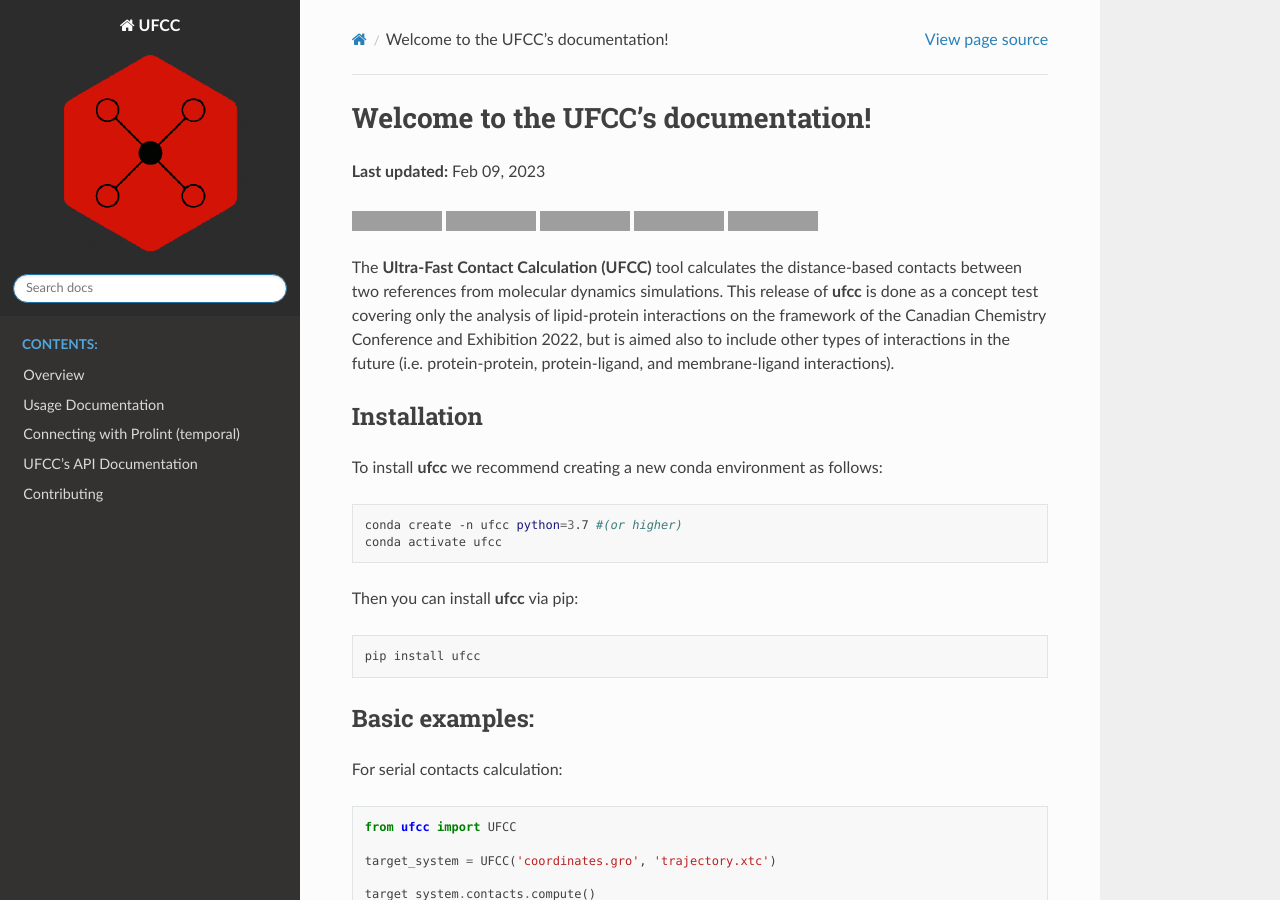
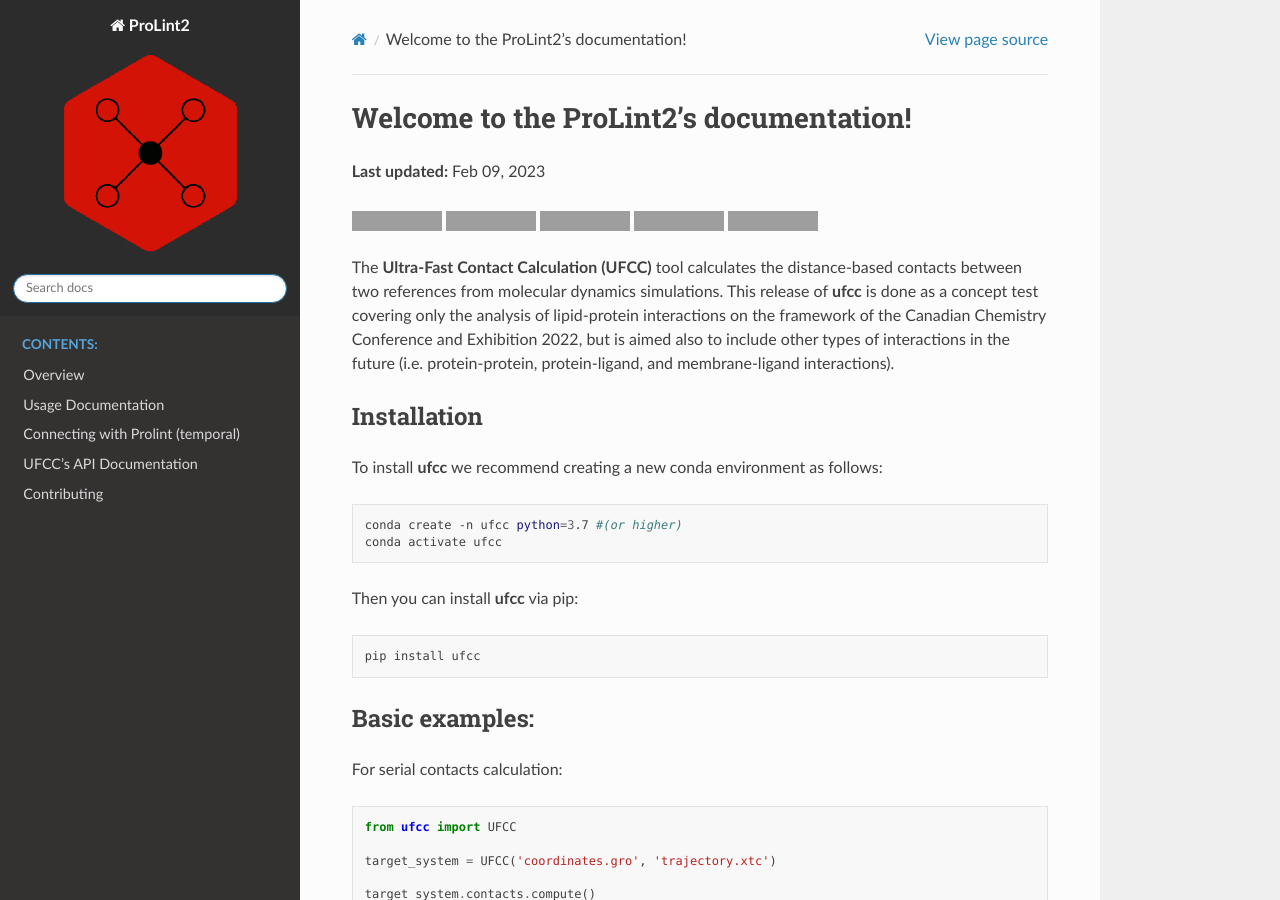
Before and after one commit to ProLint/prolint2, a Sphinx documentation site: the page built from docs/index.rst, in a window 1280 px wide and 900 px high. Built offline with Sphinx 7.4.7 and the Read the Docs theme 2.0.0, drawn with Linux system fonts in a browser that asks for light colours; the version number could not be read and is left out; grey boxes are pictures that could not be loaded.

Commit message:
updating Docs.

```diff
--- a/docs/conf.py
+++ b/docs/conf.py
@@ -22,7 +22,7 @@ import ufcc
 
 # -- Project information -----------------------------------------------------
 
-project = 'UFCC'
+project = 'ProLint2'
 copyright = ("2022, Daniel P. Ramirez & Besian I. Sejdiu")
 author = 'Daniel P. Ramirez & Besian I. Sejdiu'
 
@@ -117,7 +117,7 @@ html_logo = '_static/logo.png'
 # -- Options for HTMLHelp output ---------------------------------------------
 
 # Output file base name for HTML help builder.
-htmlhelp_basename = 'ufccdoc'
+htmlhelp_basename = 'prolint2doc'
 
 # -- Options for LaTeX output ------------------------------------------------
 
@@ -143,14 +143,14 @@ latex_elements = {
 # (source start file, target name, title,
 #  author, documentclass [howto, manual, or own class]).
 latex_documents = [
-    (master_doc, 'ufcc.tex', 'UFCC Documentation', 'ufcc', 'manual'),
+    (master_doc, 'prolint2.tex', 'ProLint2 Documentation', 'prolint2', 'manual'),
 ]
 
 # -- Options for manual page output ------------------------------------------
 
 # One entry per manual page. List of tuples
 # (source start file, name, description, authors, manual section).
-man_pages = [(master_doc, 'ufcc', 'UFCC Documentation', [author], 1)]
+man_pages = [(master_doc, 'prolint2', 'ProLint2 Documentation', [author], 1)]
 
 # -- Options for Texinfo output ----------------------------------------------
 
@@ -158,7 +158,7 @@ man_pages = [(master_doc, 'ufcc', 'UFCC Documentation', [author], 1)]
 # (source start file, target name, title, author,
 #  dir menu entry, description, category)
 texinfo_documents = [
-    (master_doc, 'ufcc', 'UFCC Documentation', author, 'ufcc', 'Ultrafast contacts calculation.', 'Miscellaneous'),
+    (master_doc, 'prolint2', 'ProLint2 Documentation', author, 'prolint2', 'Lipid-protein interaction nalysis.', 'Miscellaneous'),
 ]
 
 # -- Extension configuration -------------------------------------------------
--- a/docs/index.rst
+++ b/docs/index.rst
@@ -1,5 +1,5 @@
 =========================================================
-Welcome to the UFCC's documentation!
+Welcome to the ProLint2's documentation!
 =========================================================
 
 **Last updated:** |today|
@@ -12,9 +12,9 @@ Welcome to the UFCC's documentation!
 |codecov|
 |docs|
 
-.. |pypi| image:: https://img.shields.io/pypi/v/ufcc?color=blue
+.. |pypi| image:: https://img.shields.io/pypi/v/prolint2?color=blue
      :alt: PyPI
-     :target: https://pypi.org/project/ufcc/
+     :target: https://pypi.org/project/prolint2/
 
 .. |license| image:: https://img.shields.io/badge/license-MIT-blue.svg
     :alt: license
@@ -120,7 +120,7 @@ Copyright (c) 2022, Daniel P. Ramirez & Besian I. Sejdiu
 
 Acknowledgements
 ================
-The respository structure of **UFCC** is based on the `Computational Molecular Science Python Cookiecutter <https://github.com/molssi/cookiecutter-cms>`__ version 1.6.
+The respository structure of **ProLint2** is based on the `Computational Molecular Science Python Cookiecutter <https://github.com/molssi/cookiecutter-cms>`__ version 1.6.
 
 
 .. _`MIT License`: https://opensource.org/licenses/MIT
```
Also changed, not shown: other parts of docs/index.rst (+3 -3 lines), docs/README.md (+1 -1 lines).
